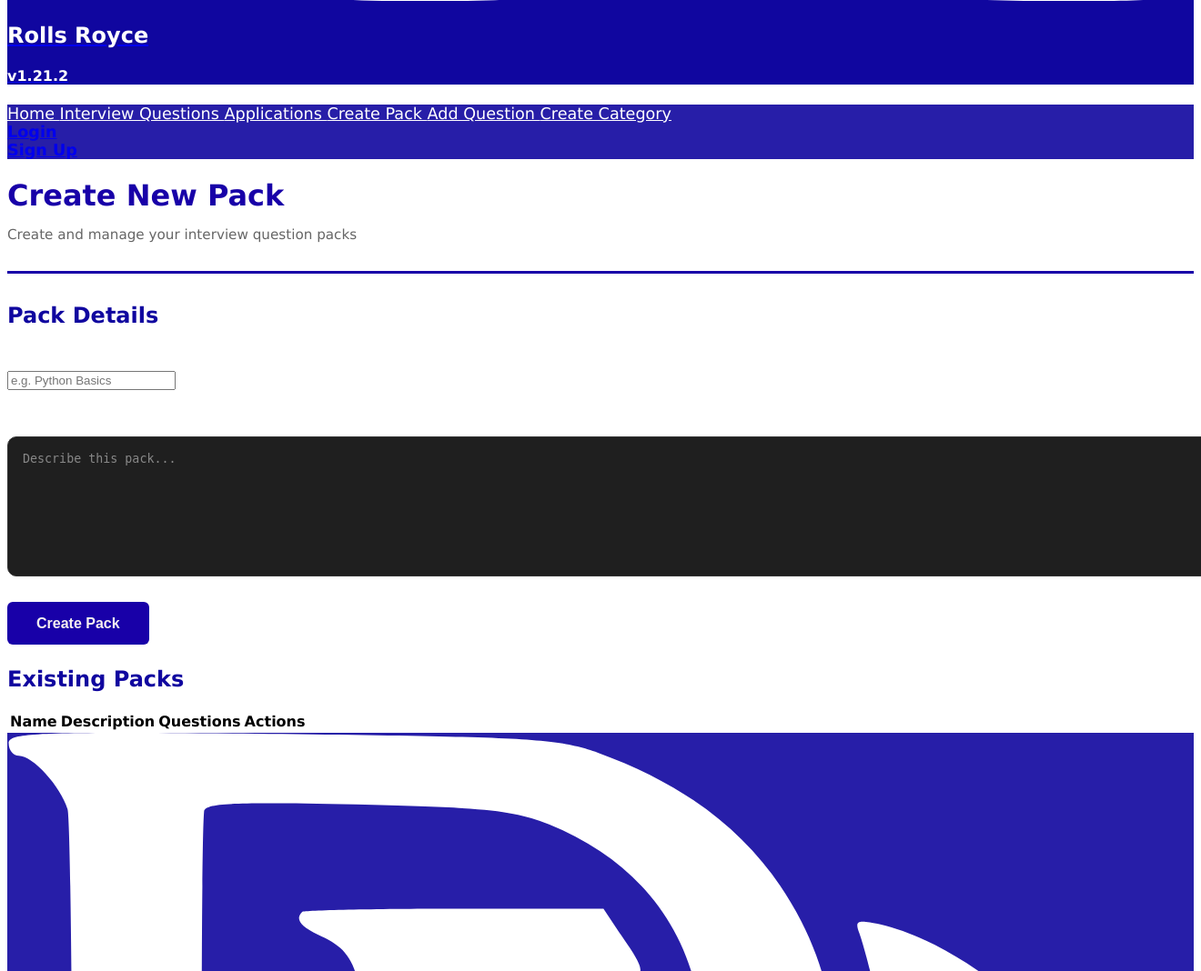
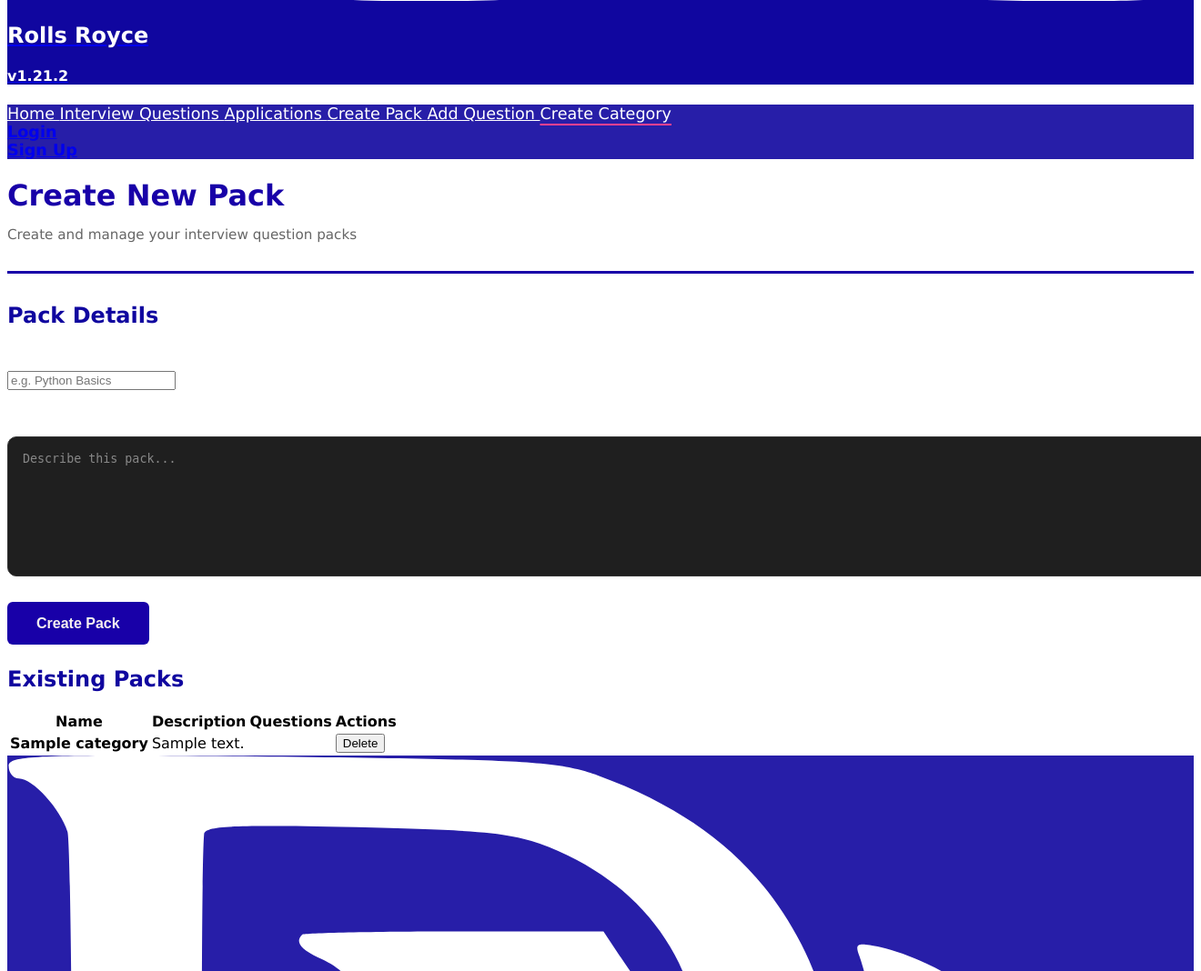
Before and after one commit to RRTLevel/assessment_centre, a Django app: page /categories/ in a window 1320 px wide; the page is wider, and only the part inside the window is pictured. Shown: the part 1567-2635 px from the top of that part at 91% size. Run offline with Django 3.2, Linux system fonts and the light colour scheme; tables that the repository leaves empty hold one stand-in row (values such as "Sample post"); lists and menus that the app fills with data are empty; some libraries are stand-ins or nearby versions.

Commit message:
Fixed the create category rendering error, can now view created categories and delete them

```diff
--- a/app/app_src/templates/pre_interview/create_category.html
+++ b/app/app_src/templates/pre_interview/create_category.html
@@ -101,13 +101,14 @@
                                         </span>
                                     </td>
                                     <td class="has-text-right">
-                                        <a
-                                            href="{% url 'delete_category' category.id %}"
-                                            class="button is-small is-danger is-light"
-                                            onclick="return confirm('Delete this pack?')"
-                                        >
-                                            Delete
-                                        </a>
+                                        <form method="post" action="{% url 'delete_category' category.id %}" style="display:inline;">
+                                            {% csrf_token %}
+                                            <button type="submit"
+                                                    class="button is-small is-danger is-light"
+                                                    onclick="return confirm('Delete this pack?')">
+                                                Delete
+                                            </button>
+                                        </form>
                                     </td>
                                 </tr>
                                 {% endfor %}
--- a/app/app_src/urls.py
+++ b/app/app_src/urls.py
@@ -26,6 +26,7 @@ urlpatterns = [
     path('applicant-form/<int:pack_id>/', views.applicant_form, name='applicant_form'),
 
     path('categories/', views.create_category, name='categories'),
+    path("category/delete/<int:pk>/",views.delete_category,name="delete_category"),
 
     path('applications/<int:id>/approve/', views.approve_application, name='approve_application'),
     path('applications/<int:id>/deny/', views.deny_application, name='deny_application'),
--- a/app/app_src/views.py
+++ b/app/app_src/views.py
@@ -20,6 +20,8 @@ from django.contrib.auth.views import LoginView
 
 from .forms import QuestionForm
 from .models import Questions
+
+from .models import Category
 
 
 logger = logging.getLogger("")
@@ -242,11 +244,31 @@ def create_category(request):
         form = CategoryForm(request.POST)
         if form.is_valid():
             form.save()
-            return redirect('applications')
+            return redirect('categories')
     else:
         form = CategoryForm()
 
-    return render(request, "pre_interview/create_category.html", {"form": form})
+    categories = Category.objects.all()
+
+    return render(
+        request,
+        "pre_interview/create_category.html",
+        {
+            "form": form,
+            "categories": categories
+        }
+    )
+
+
+def delete_category(request, pk):
+    category = get_object_or_404(Category, id=pk)
+
+    if request.method == "POST":
+        category.delete()
+        return redirect("categories")
+
+    return redirect("categories")
+
 
 
 def approve_application(request, id):
```
